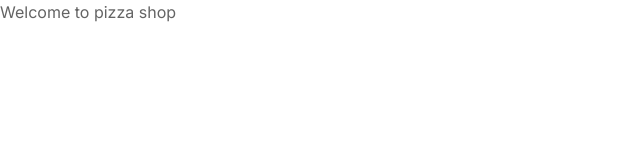
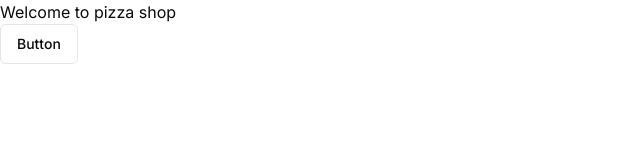
Before and after one commit to IshaShrivastava8/PizzaApp, a Next.js app: page / in a window 1280 px wide. Shown: the top 160 px of the page, without its empty margins (0-640 px from the left). Built offline with nearby package versions, Linux system fonts and the light colour scheme.

Commit message:
added shadcn ui

```diff
--- a/src/app/globals.css
+++ b/src/app/globals.css
@@ -2,32 +2,68 @@
 @tailwind components;
 @tailwind utilities;
 
-:root {
-  --foreground-rgb: 100, 100, 100;
-  --background-start-rgb:  219, 220;
-  --background-end-rgb: 255, 255, 255;
-}
+@layer base {
+  :root {
+    --background: 0 0% 100%;
+    --foreground: 0 0% 3.9%;
+    --card: 0 0% 100%;
+    --card-foreground: 0 0% 3.9%;
+    --popover: 0 0% 100%;
+    --popover-foreground: 0 0% 3.9%;
+    --primary: 0 0% 9%;
+    --primary-foreground: 0 0% 98%;
+    --secondary: 0 0% 96.1%;
+    --secondary-foreground: 0 0% 9%;
+    --muted: 0 0% 96.1%;
+    --muted-foreground: 0 0% 45.1%;
+    --accent: 0 0% 96.1%;
+    --accent-foreground: 0 0% 9%;
+    --destructive: 0 84.2% 60.2%;
+    --destructive-foreground: 0 0% 98%;
+    --border: 0 0% 89.8%;
+    --input: 0 0% 89.8%;
+    --ring: 0 0% 3.9%;
+    --radius: 0.5rem;
+    --chart-1: 12 76% 61%;
+    --chart-2: 173 58% 39%;
+    --chart-3: 197 37% 24%;
+    --chart-4: 43 74% 66%;
+    --chart-5: 27 87% 67%;
+  }
 
-@media (prefers-color-scheme: dark) {
-  :root {
-    --foreground-rgb: 255, 255, 255;
-    --background-start-rgb: 0, 0, 0;
-    --background-end-rgb: 0, 0, 0;
+  .dark {
+    --background: 0 0% 3.9%;
+    --foreground: 0 0% 98%;
+    --card: 0 0% 3.9%;
+    --card-foreground: 0 0% 98%;
+    --popover: 0 0% 3.9%;
+    --popover-foreground: 0 0% 98%;
+    --primary: 0 0% 98%;
+    --primary-foreground: 0 0% 9%;
+    --secondary: 0 0% 14.9%;
+    --secondary-foreground: 0 0% 98%;
+    --muted: 0 0% 14.9%;
+    --muted-foreground: 0 0% 63.9%;
+    --accent: 0 0% 14.9%;
+    --accent-foreground: 0 0% 98%;
+    --destructive: 0 62.8% 30.6%;
+    --destructive-foreground: 0 0% 98%;
+    --border: 0 0% 14.9%;
+    --input: 0 0% 14.9%;
+    --ring: 0 0% 83.1%;
+    --chart-1: 220 70% 50%;
+    --chart-2: 160 60% 45%;
+    --chart-3: 30 80% 55%;
+    --chart-4: 280 65% 60%;
+    --chart-5: 340 75% 55%;
   }
 }
 
-body {
-  color: rgb(var(--foreground-rgb));
-  background: linear-gradient(
-      to bottom,
-      transparent,
-      rgb(var(--background-end-rgb))
-    )
-    rgb(var(--background-start-rgb));
-}
-
-@layer utilities {
-  .text-balance {
-    text-wrap: balance;
+@layer base {
+  * {
+    @apply border-border;
+  }
+  body {
+    @apply bg-background text-foreground;
   }
 }
--- a/src/app/page.tsx
+++ b/src/app/page.tsx
@@ -1,9 +1,12 @@
+import { Button } from "@/components/ui/button"
 
 
 export default function Home() {
   return (
     <main >
       <h1>Welcome to pizza shop</h1>
+      <Button variant="outline">Button</Button>
+
     </main>
   );
 }
--- /dev/null
+++ b/src/components/ui/button.tsx
@@ -0,0 +1,56 @@
+import * as React from "react"
+import { Slot } from "@radix-ui/react-slot"
+import { cva, type VariantProps } from "class-variance-authority"
+
+import { cn } from "@/lib/utils"
+
+const buttonVariants = cva(
+  "inline-flex items-center justify-center whitespace-nowrap rounded-md text-sm font-medium ring-offset-background transition-colors focus-visible:outline-none focus-visible:ring-2 focus-visible:ring-ring focus-visible:ring-offset-2 disabled:pointer-events-none disabled:opacity-50",
+  {
+    variants: {
+      variant: {
+        default: "bg-primary text-primary-foreground hover:bg-primary/90",
+        destructive:
+          "bg-destructive text-destructive-foreground hover:bg-destructive/90",
+        outline:
+          "border border-input bg-background hover:bg-accent hover:text-accent-foreground",
+        secondary:
+          "bg-secondary text-secondary-foreground hover:bg-secondary/80",
+        ghost: "hover:bg-accent hover:text-accent-foreground",
+        link: "text-primary underline-offset-4 hover:underline",
+      },
+      size: {
+        default: "h-10 px-4 py-2",
+        sm: "h-9 rounded-md px-3",
+        lg: "h-11 rounded-md px-8",
+        icon: "h-10 w-10",
+      },
+    },
+    defaultVariants: {
+      variant: "default",
+      size: "default",
+    },
+  }
+)
+
+export interface ButtonProps
+  extends React.ButtonHTMLAttributes<HTMLButtonElement>,
+    VariantProps<typeof buttonVariants> {
+  asChild?: boolean
+}
+
+const Button = React.forwardRef<HTMLButtonElement, ButtonProps>(
+  ({ className, variant, size, asChild = false, ...props }, ref) => {
+    const Comp = asChild ? Slot : "button"
+    return (
+      <Comp
+        className={cn(buttonVariants({ variant, size, className }))}
+        ref={ref}
+        {...props}
+      />
+    )
+  }
+)
+Button.displayName = "Button"
+
+export { Button, buttonVariants }
--- /dev/null
+++ b/src/lib/utils.ts
@@ -0,0 +1,6 @@
+import { type ClassValue, clsx } from "clsx"
+import { twMerge } from "tailwind-merge"
+
+export function cn(...inputs: ClassValue[]) {
+  return twMerge(clsx(inputs))
+}
--- a/tailwind.config.ts
+++ b/tailwind.config.ts
@@ -1,20 +1,80 @@
-import type { Config } from "tailwindcss";
+import type { Config } from "tailwindcss"
 
-const config: Config = {
+const config = {
+  darkMode: ["class"],
   content: [
-    "./src/pages/**/*.{js,ts,jsx,tsx,mdx}",
-    "./src/components/**/*.{js,ts,jsx,tsx,mdx}",
-    "./src/app/**/*.{js,ts,jsx,tsx,mdx}",
-  ],
+    './pages/**/*.{ts,tsx}',
+    './components/**/*.{ts,tsx}',
+    './app/**/*.{ts,tsx}',
+    './src/**/*.{ts,tsx}',
+	],
+  prefix: "",
   theme: {
+    container: {
+      center: true,
+      padding: "2rem",
+      screens: {
+        "2xl": "1400px",
+      },
+    },
     extend: {
-      backgroundImage: {
-        "gradient-radial": "radial-gradient(var(--tw-gradient-stops))",
-        "gradient-conic":
-          "conic-gradient(from 180deg at 50% 50%, var(--tw-gradient-stops))",
+      colors: {
+        border: "hsl(var(--border))",
+        input: "hsl(var(--input))",
+        ring: "hsl(var(--ring))",
+        background: "hsl(var(--background))",
+        foreground: "hsl(var(--foreground))",
+        primary: {
+          DEFAULT: "hsl(var(--primary))",
+          foreground: "hsl(var(--primary-foreground))",
+        },
+        secondary: {
+          DEFAULT: "hsl(var(--secondary))",
+          foreground: "hsl(var(--secondary-foreground))",
+        },
+        destructive: {
+          DEFAULT: "hsl(var(--destructive))",
+          foreground: "hsl(var(--destructive-foreground))",
+        },
+        muted: {
+          DEFAULT: "hsl(var(--muted))",
+          foreground: "hsl(var(--muted-foreground))",
+        },
+        accent: {
+          DEFAULT: "hsl(var(--accent))",
+          foreground: "hsl(var(--accent-foreground))",
+        },
+        popover: {
+          DEFAULT: "hsl(var(--popover))",
+          foreground: "hsl(var(--popover-foreground))",
+        },
+        card: {
+          DEFAULT: "hsl(var(--card))",
+          foreground: "hsl(var(--card-foreground))",
+        },
+      },
+      borderRadius: {
+        lg: "var(--radius)",
+        md: "calc(var(--radius) - 2px)",
+        sm: "calc(var(--radius) - 4px)",
+      },
+      keyframes: {
+        "accordion-down": {
+          from: { height: "0" },
+          to: { height: "var(--radix-accordion-content-height)" },
+        },
+        "accordion-up": {
+          from: { height: "var(--radix-accordion-content-height)" },
+          to: { height: "0" },
+        },
+      },
+      animation: {
+        "accordion-down": "accordion-down 0.2s ease-out",
+        "accordion-up": "accordion-up 0.2s ease-out",
       },
     },
   },
-  plugins: [],
-};
-export default config;
+  plugins: [require("tailwindcss-animate")],
+} satisfies Config
+
+export default config
```
Also changed, not shown: package.json (+7 -1 lines), components.json (added), 1 other file (tests, documents, lock files or other folders).
